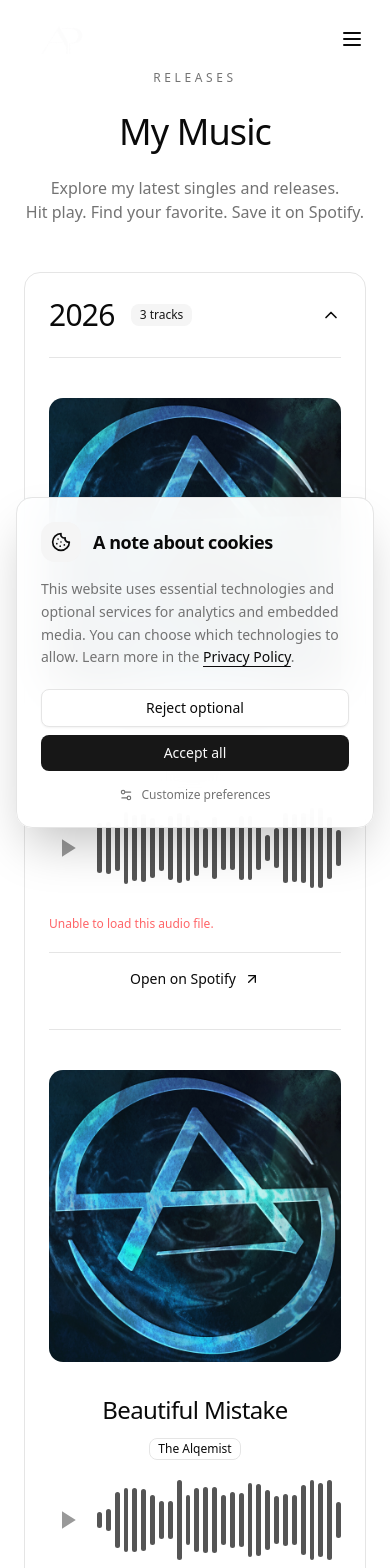
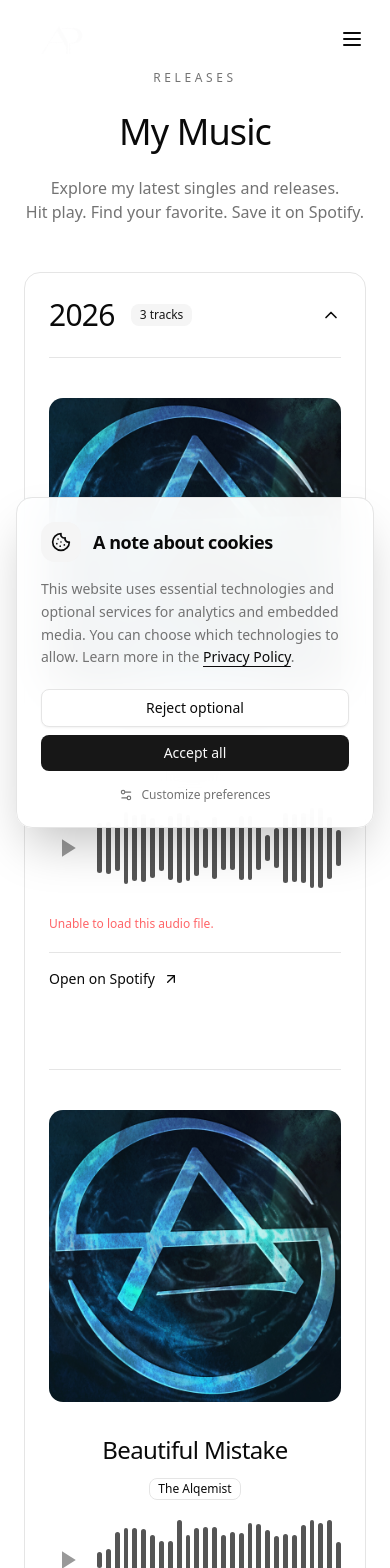
Before and after one commit to itsandreapiano/andrea-piano-music, a Next.js app: page /music in a window 390 px wide. Shown: the top 1568 px of the page. Built offline with nearby package versions, Linux system fonts and the light colour scheme.

Commit message:
fix: better mobile spacing for singles

```diff
--- a/src/components/sections/music-section.tsx
+++ b/src/components/sections/music-section.tsx
@@ -143,7 +143,7 @@ export default function MusicSection() {
                       {singles.map((single) => (
                         <article
                           key={single.url}
-                          className="border-border border-b py-10 last:border-b-0 md:py-12"
+                          className="border-border border-b pt-10 pb-20 first:pt-10 last:border-b-0 last:pb-10 md:py-12"
                         >
                           <div className="grid grid-cols-1 gap-8 md:grid-cols-[200px_minmax(0,1fr)] md:items-center lg:grid-cols-[240px_minmax(0,1fr)] lg:gap-10">
                             {/* Album artwork */}
@@ -199,7 +199,7 @@ export default function MusicSection() {
 
                               {/* Spotify CTA */}
                               <ScrollView delay={0.15}>
-                                <div className="border-border flex justify-center border-t pt-4 md:justify-start">
+                                <div className="border-border flex  border-t pt-4 md:justify-start">
                                   <a
                                     href={single.url}
                                     target="_blank"
```
